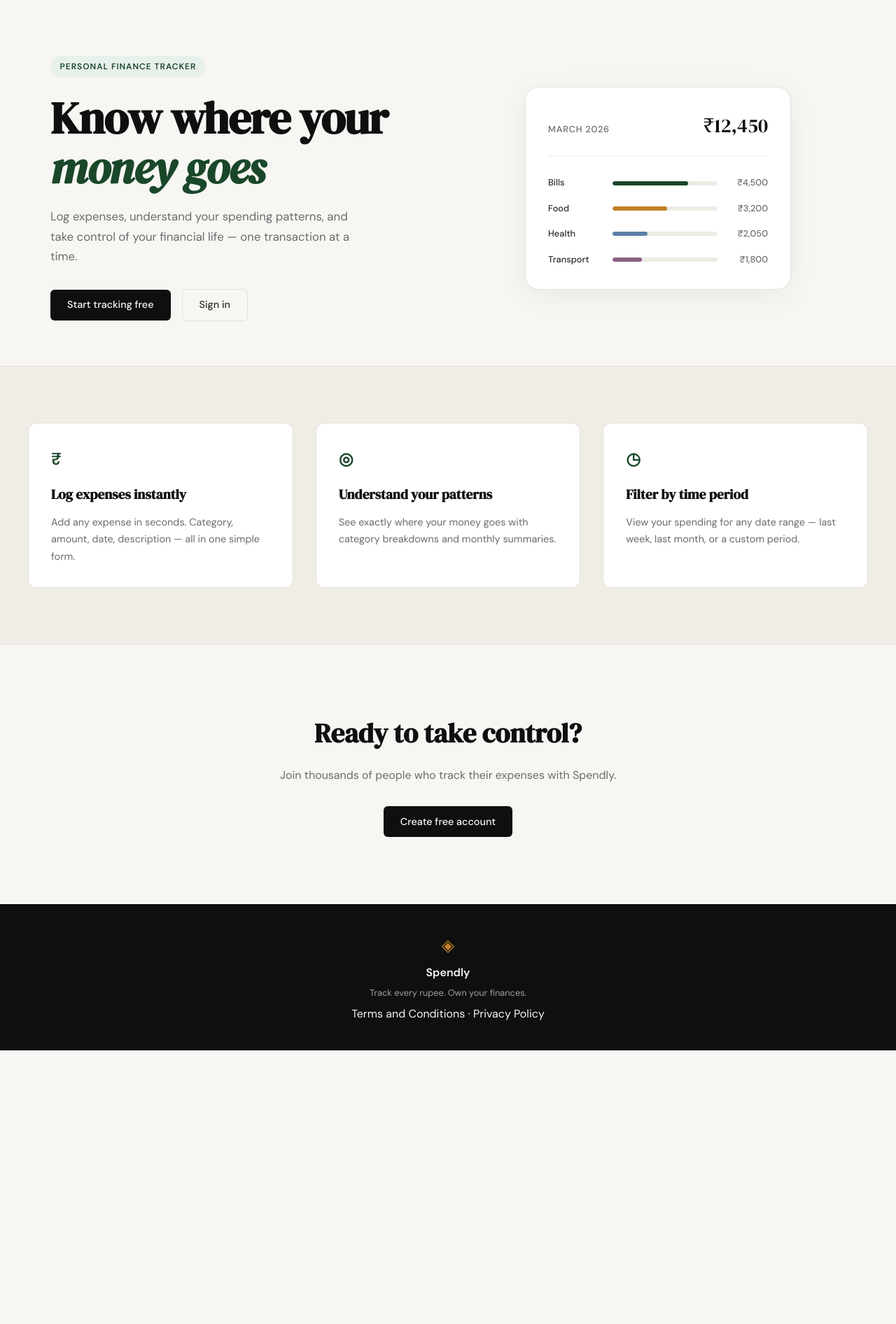
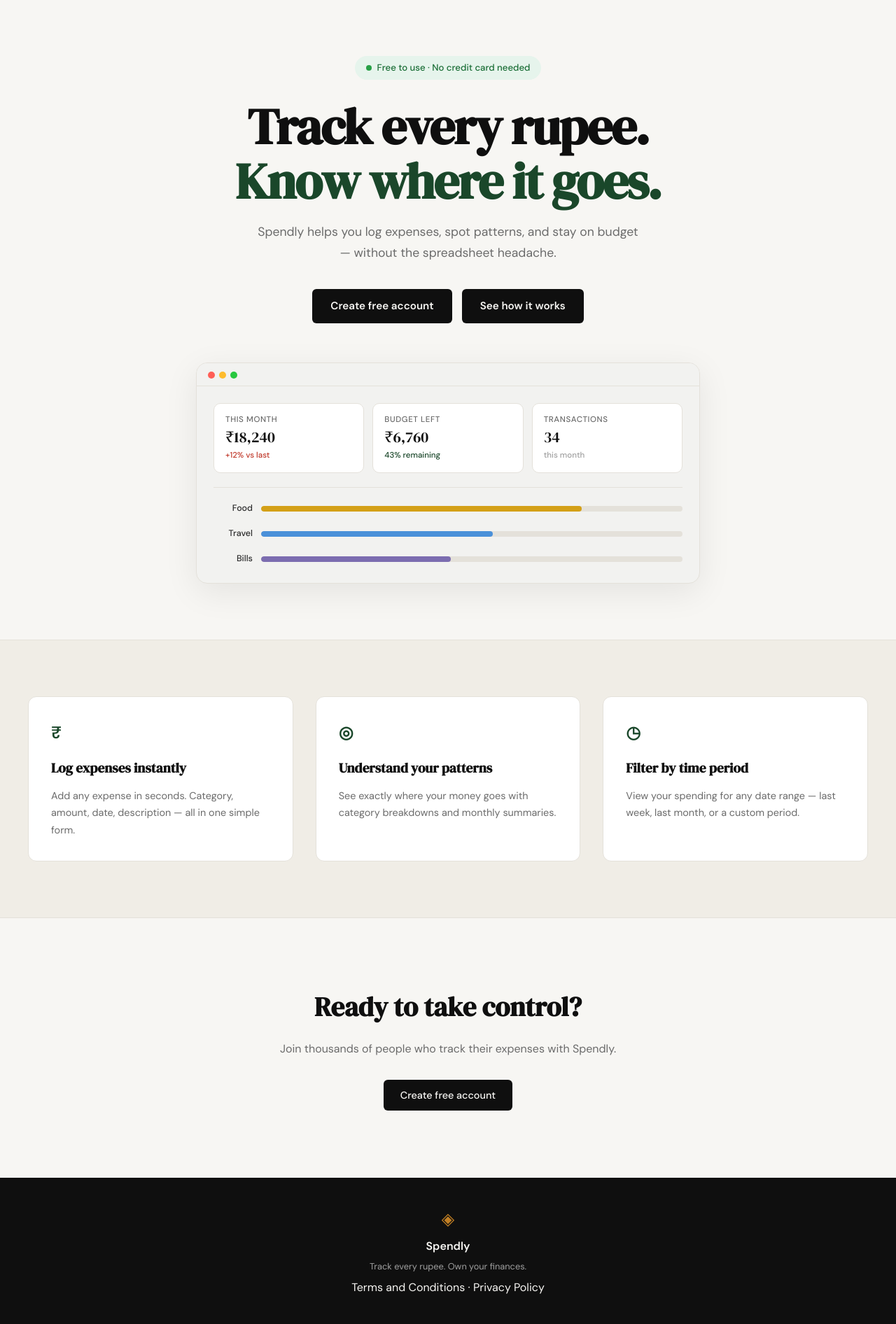
Before and after one commit to shekhar-avaatrix/spendly, a Flask app: page / in a window 1280 px wide. Shown: the part 61-1953 px from the top of the page at 70% size. Before the commit the page ends 1562 px from the top, so only its background shows below. Run offline with Flask 3, Linux system fonts and the light colour scheme.

Commit message:
landing: redesign hero section to match mockup

```diff
--- a/file.txt
+++ b/file.txt
@@ -8,7 +8,7 @@ Point both to "#" as placeholder hrefs since the pages don't exist yet.
 
 Do not modify anything else on the page.
 
-git commit -m "landing: add terms and privacy links to footer”
+git commit -m "landing: add terms and privacy links to footer"
 
 Create a "Terms and Conditions" page for Spendly.
 
@@ -23,7 +23,7 @@ landing.html.
 3. In @templates/landing.html, update the "Terms and Conditions"
 footer link href from "#" to "/terms".
 
-git commit -m "landing: add terms and conditions page and route”
+git commit -m "landing: add terms and conditions page and route"
 
 Do the same as you did for the Terms and Conditions page,
 but for Privacy Policy.
@@ -39,7 +39,7 @@ Match the style of terms.html.
 footer link href from "#" to "/privacy".
 4. Make sure the appearance looks like the website's theme
 
-git commit -m "landing: add privacy policy page and route”
+git commit -m "landing: add privacy policy page and route"
 
 I've attached a screenshot of the updated Spendly hero section design.
 
--- /dev/null
+++ b/static/css/landing.css
@@ -0,0 +1,210 @@
+/* Hero layout — single-column centered, overrides 2-column grid in style.css */
+.hero {
+  display: flex;
+  flex-direction: column;
+  align-items: center;
+  gap: 3.5rem;
+  padding: 5rem 2rem;
+  max-width: var(--max-width);
+  margin: 0 auto;
+  text-align: center;
+}
+
+.hero-inner {
+  display: flex;
+  flex-direction: column;
+  align-items: center;
+  max-width: 640px;
+  width: 100%;
+}
+
+/* Badge */
+.hero-badge {
+  display: inline-flex;
+  align-items: center;
+  gap: 0.5rem;
+  background: #e6f4ec;
+  color: #1a6e36;
+  font-family: var(--font-body);
+  font-size: 0.825rem;
+  font-weight: 500;
+  letter-spacing: 0;
+  text-transform: none;
+  padding: 0.4rem 1rem;
+  border-radius: 999px;
+  margin-bottom: 1.75rem;
+}
+
+.hero-badge-dot {
+  display: inline-block;
+  width: 8px;
+  height: 8px;
+  background: #28a046;
+  border-radius: 50%;
+  flex-shrink: 0;
+}
+
+/* Title — larger, second line in accent green */
+.hero-title {
+  font-family: var(--font-display);
+  font-size: clamp(3rem, 6vw, 4.5rem);
+  line-height: 1.08;
+  letter-spacing: -0.025em;
+  color: var(--ink);
+  font-style: normal;
+  margin-bottom: 1.25rem;
+}
+
+.hero-title em { font-style: normal; }
+
+.hero-title-accent {
+  color: var(--accent);
+  display: block;
+  font-style: normal;
+}
+
+/* Subtitle */
+.hero-subtitle {
+  font-size: 1.1rem;
+  color: var(--ink-muted);
+  line-height: 1.7;
+  max-width: 560px;
+  text-align: center;
+  margin-bottom: 2.25rem;
+}
+
+/* Actions — both buttons dark-filled */
+.hero-actions {
+  display: flex;
+  gap: 0.875rem;
+  align-items: center;
+  justify-content: center;
+  flex-wrap: wrap;
+}
+
+.hero-actions .btn-primary {
+  font-weight: 600;
+  font-size: 0.95rem;
+  padding: 0.75rem 1.625rem;
+}
+
+/* Visual wrapper */
+.hero-visual {
+  display: flex;
+  justify-content: center;
+  width: 100%;
+  max-width: 720px;
+}
+
+/* ---- Mock browser widget ---- */
+.mock-browser {
+  width: 100%;
+  background: #f2f2f0;
+  border: 1px solid #e4e1da;
+  border-radius: 16px;
+  overflow: hidden;
+  box-shadow: 0 12px 48px rgba(0,0,0,0.08);
+}
+
+.mock-browser-bar {
+  display: flex;
+  align-items: center;
+  gap: 6px;
+  padding: 12px 16px 10px;
+  background: #f2f2f0;
+  border-bottom: 1px solid #e4e1da;
+}
+
+.mock-dot { display: inline-block; width: 10px; height: 10px; border-radius: 50%; flex-shrink: 0; }
+.mock-dot-red    { background: #ff5f57; }
+.mock-dot-yellow { background: #febc2e; }
+.mock-dot-green  { background: #28c840; }
+
+.mock-dashboard {
+  padding: 1.5rem;
+  display: flex;
+  flex-direction: column;
+}
+
+/* Stats row */
+.mock-stats {
+  display: grid;
+  grid-template-columns: repeat(3, 1fr);
+  gap: 0.75rem;
+  margin-bottom: 1.25rem;
+}
+
+.mock-stat-card {
+  background: #fff;
+  border: 1px solid #e4e1da;
+  border-radius: 10px;
+  padding: 0.875rem 1rem;
+  display: flex;
+  flex-direction: column;
+  gap: 0.25rem;
+  text-align: left;
+}
+
+.mock-stat-label {
+  font-size: 0.72rem;
+  font-weight: 500;
+  color: var(--ink-muted);
+  text-transform: uppercase;
+  letter-spacing: 0.05em;
+}
+
+.mock-stat-value {
+  font-family: var(--font-display);
+  font-size: 1.35rem;
+  color: var(--ink);
+  line-height: 1.1;
+}
+
+.mock-stat-sub          { font-size: 0.72rem; font-weight: 500; margin-top: 0.1rem; }
+.mock-stat-sub--danger  { color: #c0392b; }
+.mock-stat-sub--success { color: #1a472a; }
+.mock-stat-sub--muted   { color: var(--ink-faint); }
+
+.mock-divider {
+  height: 1px;
+  background: #e4e1da;
+  margin-bottom: 1.25rem;
+}
+
+/* Category bars — 2-col grid (no amount), overrides style.css 3-col */
+.mock-bar-row {
+  display: grid;
+  grid-template-columns: 56px 1fr;
+  align-items: center;
+  gap: 0.75rem;
+}
+
+.mock-cat {
+  font-size: 0.78rem;
+  font-weight: 500;
+  color: var(--ink-soft);
+  text-align: right;
+}
+
+.mock-bar-track {
+  height: 8px;
+  background: #e4e1da;
+  border-radius: 999px;
+  overflow: hidden;
+}
+
+.mock-bar            { height: 100%; border-radius: 999px; transition: width 0.6s ease; }
+.mock-bar--food      { background: #d4a017; }
+.mock-bar--travel    { background: #4a90d9; }
+.mock-bar--bills     { background: #7c6db0; }
+
+/* Responsive */
+@media (max-width: 900px) {
+  .hero-visual { display: flex; } /* style.css hides it at 900px — restore */
+  .mock-stats  { grid-template-columns: 1fr; gap: 0.5rem; }
+}
+
+@media (max-width: 600px) {
+  .hero-inner   { max-width: 100%; }
+  .mock-bar-row { grid-template-columns: 48px 1fr; }
+}
--- a/templates/landing.html
+++ b/templates/landing.html
@@ -2,63 +2,83 @@
 
 {% block title %}Spendly — Track Every Rupee{% endblock %}
 
+{% block head %}
+<link rel="stylesheet" href="{{ url_for('static', filename='css/landing.css') }}">
+{% endblock %}
+
 {% block content %}
 
 <section class="hero">
+
     <div class="hero-inner">
-        <div class="hero-badge">Personal Finance Tracker</div>
+        <div class="hero-badge">
+            <span class="hero-badge-dot"></span>
+            Free to use &middot; No credit card needed
+        </div>
         <h1 class="hero-title">
-            Know where your<br>
-            <em>money goes</em>
+            Track every rupee.<br>
+            <span class="hero-title-accent">Know where it goes.</span>
         </h1>
         <p class="hero-subtitle">
-            Log expenses, understand your spending patterns,
-            and take control of your financial life —
-            one transaction at a time.
+            Spendly helps you log expenses, spot patterns, and stay on budget
+            &mdash; without the spreadsheet headache.
         </p>
         <div class="hero-actions">
-            <a href="{{ url_for('register') }}" class="btn-primary">Start tracking free</a>
-            <a href="{{ url_for('login') }}" class="btn-ghost">Sign in</a>
+            <a href="{{ url_for('register') }}" class="btn-primary">Create free account</a>
+            <a href="{{ url_for('login') }}" class="btn-primary">See how it works</a>
         </div>
     </div>
+
     <div class="hero-visual">
-        <div class="mock-card">
-            <div class="mock-card-header">
-                <span class="mock-label">March 2026</span>
-                <span class="mock-total">₹12,450</span>
+        <div class="mock-browser">
+            <div class="mock-browser-bar">
+                <span class="mock-dot mock-dot-red"></span>
+                <span class="mock-dot mock-dot-yellow"></span>
+                <span class="mock-dot mock-dot-green"></span>
             </div>
-            <div class="mock-bars">
-                <div class="mock-bar-row">
-                    <span class="mock-cat">Bills</span>
-                    <div class="mock-bar-track">
-                        <div class="mock-bar" style="width: 72%"></div>
+            <div class="mock-dashboard">
+                <div class="mock-stats">
+                    <div class="mock-stat-card">
+                        <span class="mock-stat-label">This month</span>
+                        <span class="mock-stat-value">₹18,240</span>
+                        <span class="mock-stat-sub mock-stat-sub--danger">+12% vs last</span>
                     </div>
-                    <span class="mock-amt">₹4,500</span>
+                    <div class="mock-stat-card">
+                        <span class="mock-stat-label">Budget left</span>
+                        <span class="mock-stat-value">₹6,760</span>
+                        <span class="mock-stat-sub mock-stat-sub--success">43% remaining</span>
+                    </div>
+                    <div class="mock-stat-card">
+                        <span class="mock-stat-label">Transactions</span>
+                        <span class="mock-stat-value">34</span>
+                        <span class="mock-stat-sub mock-stat-sub--muted">this month</span>
+                    </div>
                 </div>
-                <div class="mock-bar-row">
-                    <span class="mock-cat">Food</span>
-                    <div class="mock-bar-track">
-                        <div class="mock-bar mock-bar-2" style="width: 52%"></div>
+                <div class="mock-divider"></div>
+                <div class="mock-bars">
+                    <div class="mock-bar-row">
+                        <span class="mock-cat">Food</span>
+                        <div class="mock-bar-track">
+                            <div class="mock-bar mock-bar--food" style="width: 76%"></div>
+                        </div>
                     </div>
-                    <span class="mock-amt">₹3,200</span>
-                </div>
-                <div class="mock-bar-row">
-                    <span class="mock-cat">Health</span>
-                    <div class="mock-bar-track">
-                        <div class="mock-bar mock-bar-3" style="width: 33%"></div>
+                    <div class="mock-bar-row">
+                        <span class="mock-cat">Travel</span>
+                        <div class="mock-bar-track">
+                            <div class="mock-bar mock-bar--travel" style="width: 55%"></div>
+                        </div>
                     </div>
-                    <span class="mock-amt">₹2,050</span>
-                </div>
-                <div class="mock-bar-row">
-                    <span class="mock-cat">Transport</span>
-                    <div class="mock-bar-track">
-                        <div class="mock-bar mock-bar-4" style="width: 28%"></div>
+                    <div class="mock-bar-row">
+                        <span class="mock-cat">Bills</span>
+                        <div class="mock-bar-track">
+                            <div class="mock-bar mock-bar--bills" style="width: 45%"></div>
+                        </div>
                     </div>
-                    <span class="mock-amt">₹1,800</span>
                 </div>
             </div>
         </div>
     </div>
+
 </section>
 
 <section class="features">
```
